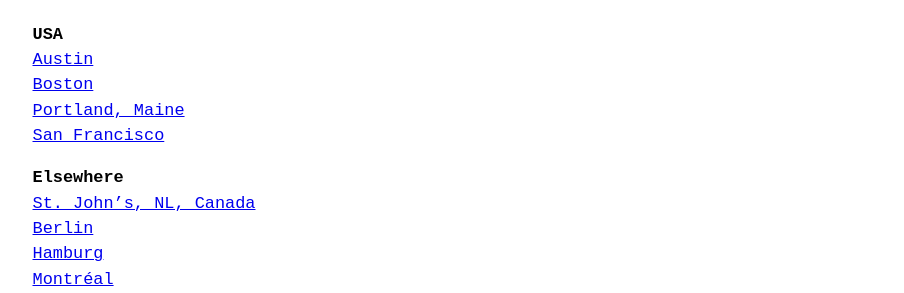
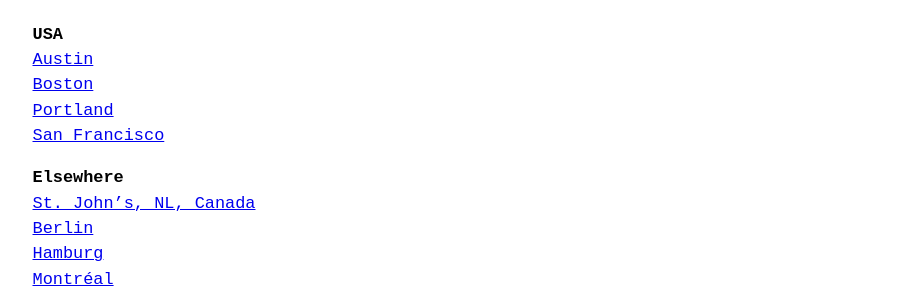
Before and after one commit to computeranonymous/computer, a Jekyll site: the page built from index.html, in a window 1280 px wide and 900 px high, scrolled down 1679 px. Shown: the part 366-659 px from the top of the window, without its empty margins (185-1089 px from the left). Built offline with Jekyll 4.4.1, drawn with Linux system fonts in a browser that asks for light colours.

Commit message:
update syntax, hyperlinks

```diff
--- a/index.html
+++ b/index.html
@@ -81,7 +81,7 @@
         <ul>
             <li><a href="us_austin.html">Austin</a></li>
             <li><a href="us_boston.html">Boston</a></li>
-            <li><a href="http://billmill.org/computer/">Portland, Maine</a></li>
+            <li><a href="us_portland.html">Portland</a></li>
             <li><a href="us_sanfrancisco.html">San Francisco</a></li>
         </ul>
     </li>
```
Also changed, not shown: us_boston.html (indentation only).
